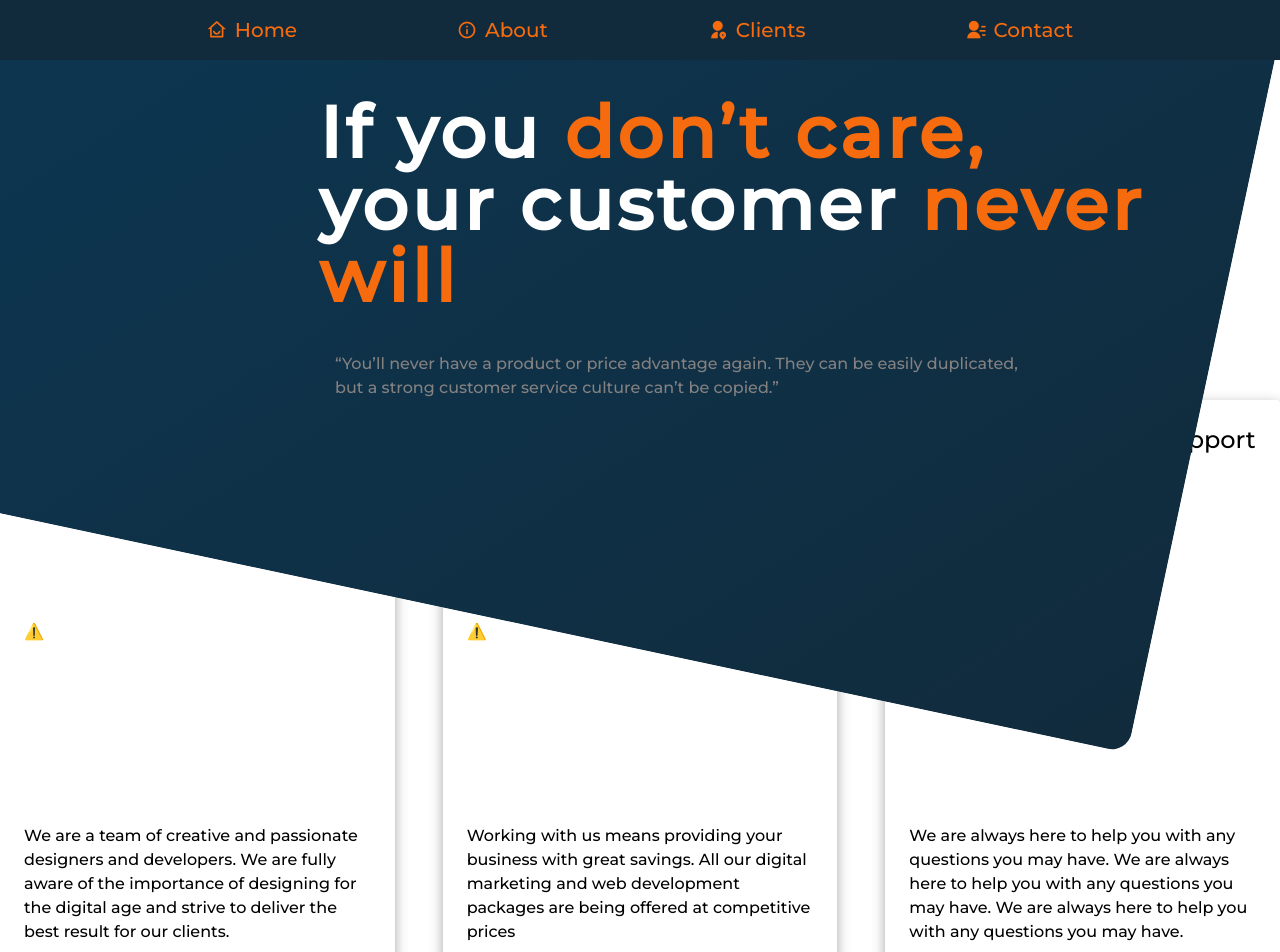
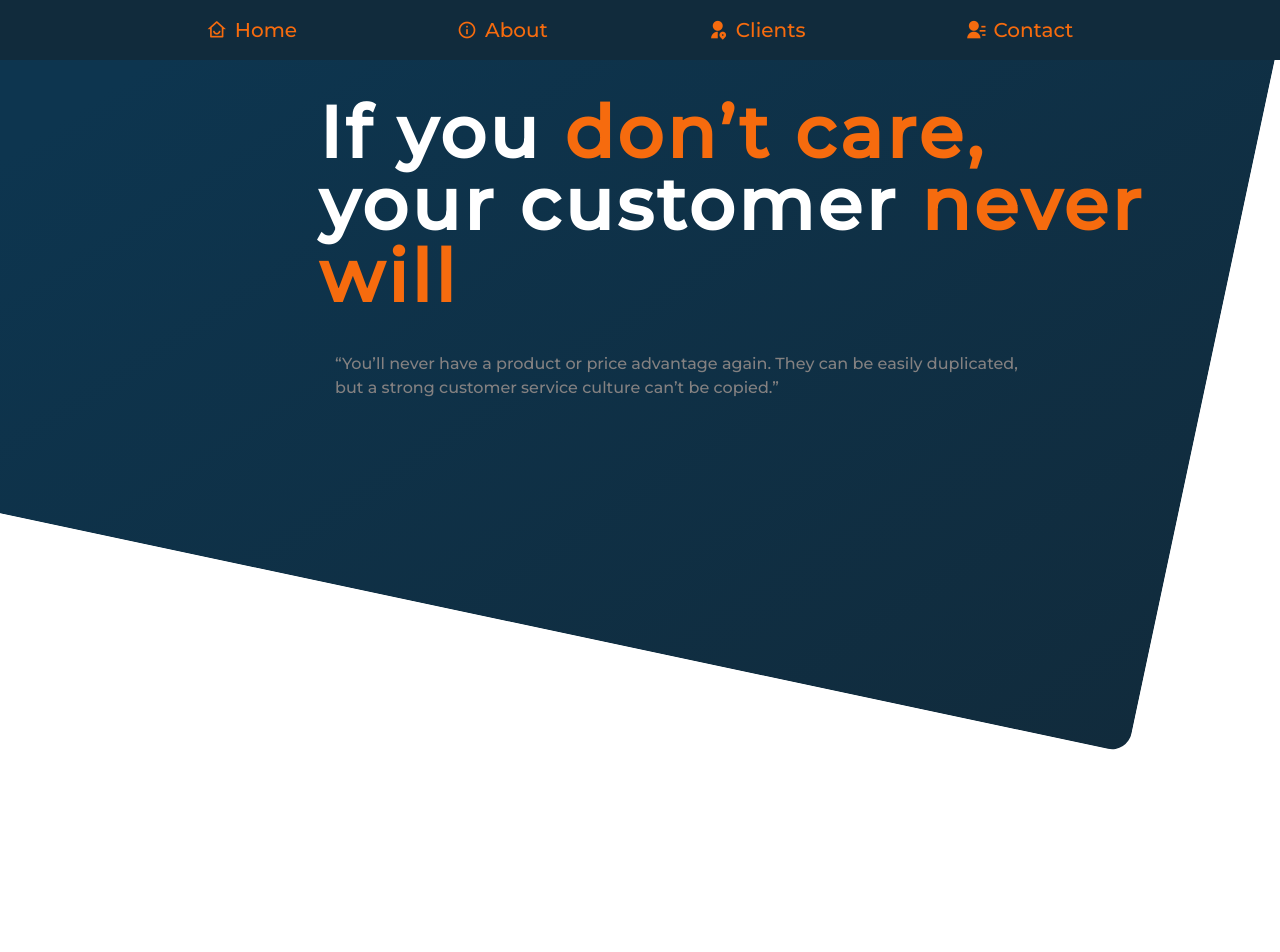
Before and after one commit to Sumitray1/tailwind-css-nebula, a React (Create React App) app: page /clients in a window 1280 px wide. Shown: the top 952 px of the page. After the commit the page ends 800 px from the top, so only its background shows below. Built offline with nearby package versions, Linux system fonts and the light colour scheme; no server answers.

Commit message:
client changed

```diff
--- a/src/pages/Clients/WhyUs.js
+++ /dev/null
@@ -1,51 +0,0 @@
-import React from "react";
-
-function WhyUs() {
-  const motive = [
-    {
-      title: "Innovative and Passionate",
-      src: "https://assets10.lottiefiles.com/packages/lf20_bph802nj.json",
-      description:
-        "We are a team of creative and passionate designers and developers. We are fully aware of the importance of designing for the digital age and strive to deliver the best result for our clients.",
-    },
-    {
-      title: "Good Return on Investment",
-      src: "https://assets10.lottiefiles.com/packages/lf20_rMIWDc0fSB.json",
-      description:
-        "Working with us means providing your business with great savings. All our digital marketing and web development packages are being offered at competitive prices",
-    },
-    {
-      title: "Seamless Customer Support",
-      src: "https://assets10.lottiefiles.com/packages/lf20_1lw2izrp.json",
-      description:
-        "We are always here to help you with any questions you may have. We are always here to help you with any questions you may have. We are always here to help you with any questions you may have.",
-    },
-  ];
-  return (
-    <div>
-      <div className="grid grid-cols-3 gap-x-12 mob:grid-cols-1 ">
-        {motive.map((work) => {
-          return (
-            <div className=" rounded p-6 boxshadow mb-20">
-              <h1 className="text-semibold text-center text-2xl mb-8">
-                {work.title}
-              </h1>
-              <div className="h-72 mb-12 ">
-                <lottie-player
-                  src={work.src}
-                  background="transparent"
-                  speed="1"
-                  loop
-                  autoplay
-                ></lottie-player>
-              </div>
-              <p>{work.description}</p>
-            </div>
-          );
-        })}
-      </div>
-    </div>
-  );
-}
-
-export default WhyUs;
--- a/src/pages/Clients/index.js
+++ b/src/pages/Clients/index.js
@@ -1,13 +1,12 @@
 import React from "react";
 import Layout from "../../components/Layout";
 import Intro from "./Intro";
-import WhyUs from "./WhyUs";
 function Clients() {
   return (
     <Layout>
       <div>
         <Intro />
-        <WhyUs />
+
       </div>
     </Layout>
   );
```
